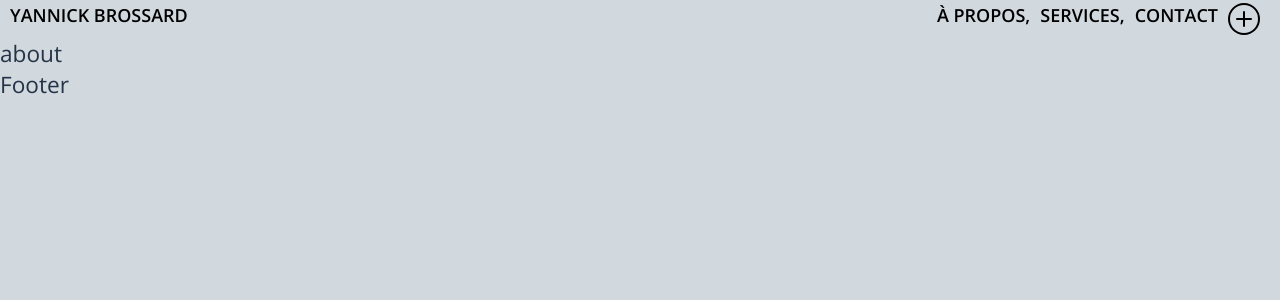
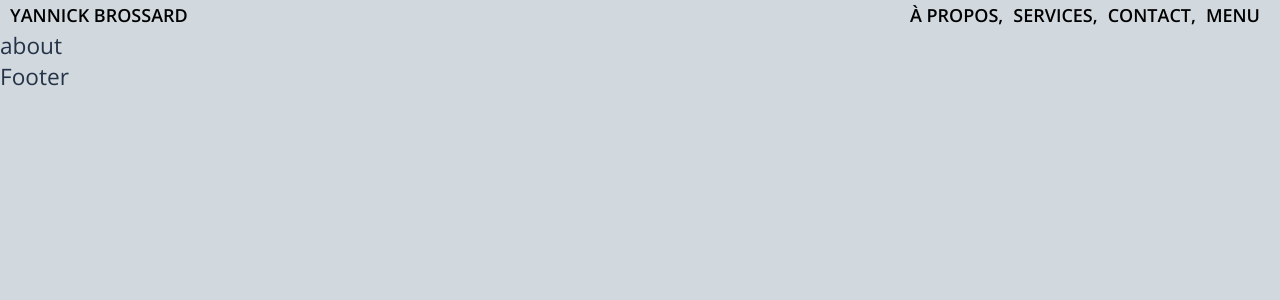
Before and after one commit to FredBros/yannick-portfolio, a Next.js app: page /about in a window 1280 px wide. Shown: the top 300 px of the page. Built offline with nearby package versions, Linux system fonts and the light colour scheme.

Commit message:
WIP header

```diff
--- a/components/layout/Header.jsx
+++ b/components/layout/Header.jsx
@@ -1,42 +1,61 @@
-import React from "react";
+import React, {useState, useEffect} from "react";
 import Link from "next/link";
-import { Plus} from "../";
+import MediaQuery from "react-responsive";
 
 function Header() {
+  const [isMenuOpen, setIsMenuOpen] = useState(false)
+  const [isLoaded, setIsLoaded] = useState(false)
+
+useEffect(() => {
+  setIsLoaded(true)
+}, [])
+
+if (!isLoaded) return null
+
+
   return (
     <>
       <header>
-        <nav>
+        <nav className="nav-header">
           <Link href="/">
-            <a className="name">Yannick Brossard</a>
+            <a className="name hover-underline-animation">Yannick Brossard</a>
           </Link>
 
           <div className="nav-sections">
-            <Link href="/about">
-              <a className="hover-underline-animation about">À propos,</a>
-            </Link>
-            {/* <Link href="/experience">
-            <a>Mon expérience</a>
-          </Link> */}
-            {/* <Link href="/convoyages">
-            <a>Mes convoyages</a>
-          </Link> */}
-            <Link href="/services">
-              <a className="hover-underline-animation services">services,</a>
-            </Link>
-            {/* <Link href="/certificate">
-            <a>Mes diplômes</a>
-          </Link> */}
-            <Link href="/contact">
-              <a className="hover-underline-animation contact">Contact</a>
-            </Link>
-            <Link href="/">
-              <a>
-                <div className="plus">
-                  <Plus color={"var(--background)"} />
-                </div>
+            <MediaQuery minWidth={992}>
+              {!isMenuOpen && (
+                <>
+                  <Link href="/about">
+                    <a className="hover-underline-animation about">À propos,</a>
+                  </Link>
+                  <Link href="/services">
+                    <a className="hover-underline-animation services">
+                      services,
+                    </a>
+                  </Link>
+                  <Link href="/contact">
+                    <a className="hover-underline-animation contact">
+                      Contact,
+                    </a>
+                  </Link>
+                </>
+              )}
+
+              <a
+                className="toggle-menu hover-underline-animation"
+                onClick={() => setIsMenuOpen(!isMenuOpen)}
+              >
+                {isMenuOpen ? "fermer" : "menu"}
               </a>
-            </Link>
+            </MediaQuery>
+            <MediaQuery maxWidth={992}>
+              <a
+                className="toggle-menu hover-underline-animation"
+                onClick={() => setIsMenuOpen(!isMenuOpen)}
+              >
+                {isMenuOpen ? "fermer" : "menu"}
+              </a>
+            </MediaQuery>
           </div>
         </nav>
       </header>
@@ -53,14 +72,17 @@ function Header() {
           top: 0;
           left: 0;
           mix-blend-mode: difference;
-          color: var(--background)
+          color: var(--background);
         }
-        nav {
+        .nav-header {
           display: grid;
           grid-template-columns: repeat(12, 1fr);
           grid-column-gap: 25px;
           align-items: start;
           margin-right: 10px;
+        }
+        .toggle-menu {
+          cursor: pointer;
         }
         a {
           white-space: nowrap;
--- a/package.json
+++ b/package.json
@@ -12,7 +12,8 @@
     "next": "12.3.1",
     "next-themes": "^0.2.1",
     "react": "18.2.0",
-    "react-dom": "18.2.0"
+    "react-dom": "18.2.0",
+    "react-responsive": "^9.0.0"
   },
   "devDependencies": {
     "eslint": "8.26.0",
```
Also changed, not shown: components/layout/Menu.jsx (added, +16 -0 lines), 2 other files (tests, documents, lock files or other folders).
